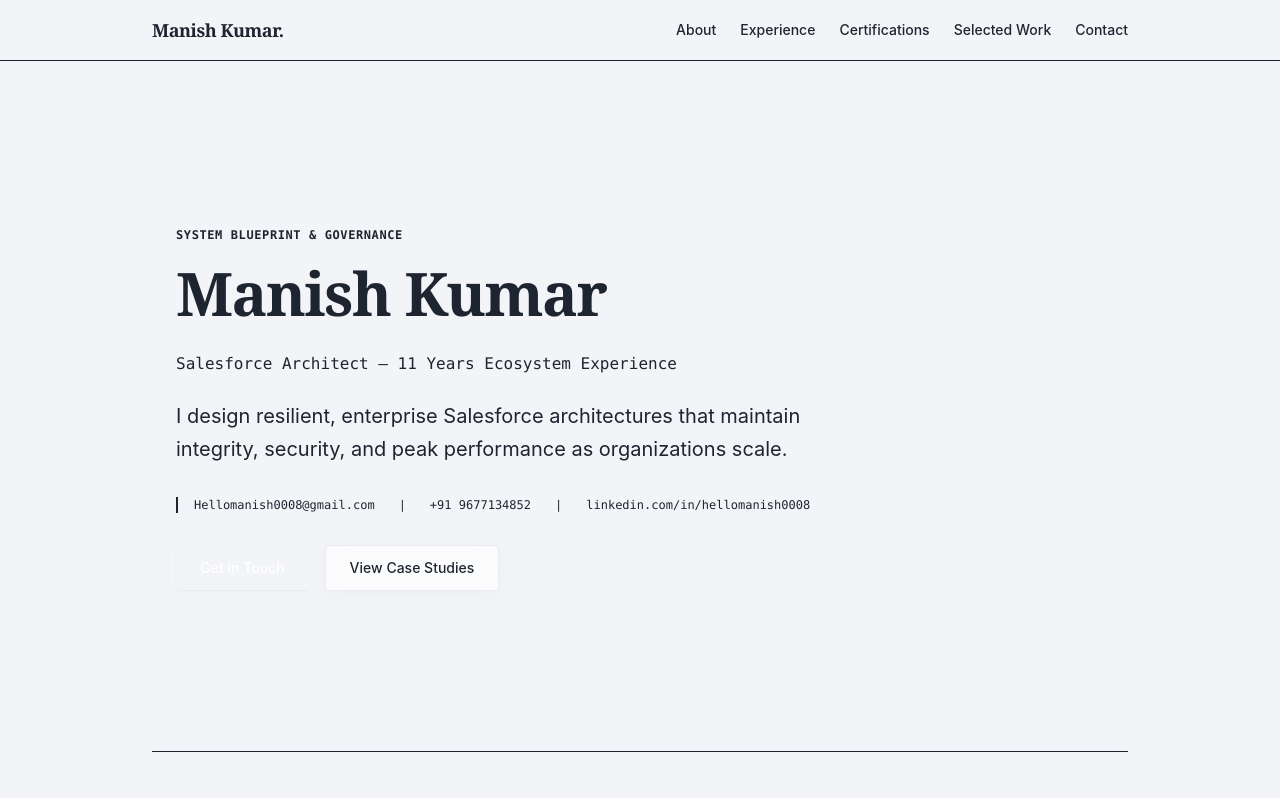
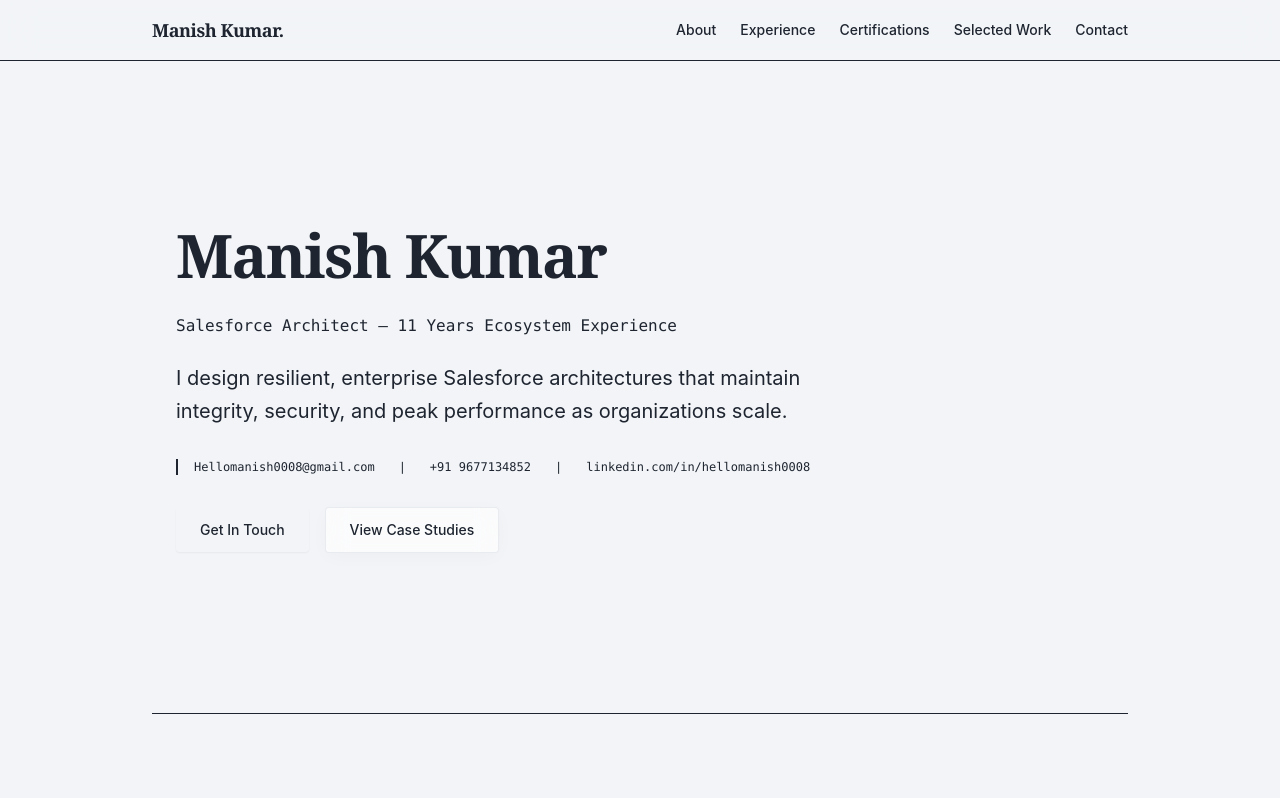
Before and after one commit to manishkumar9/manish-portfolio, a React (Vite) app: page / in a window 1280 px wide. Shown: the top 798 px of the page. Built offline with nearby package versions, Linux system fonts and the light colour scheme; a web font is replaced by a local one.

Commit message:
colour change

```diff
--- a/src/App.tsx
+++ b/src/App.tsx
@@ -187,9 +187,6 @@ export default function App(): ReactNode {
           {/* SECTION 1: HERO */}
           <section id="hero" className="py-24 md:py-32 border-b border-paper-200 relative animate-blueprint-entrance">
             <div className="relative z-10 px-6 py-8 max-w-3xl">
-              <span className="inline-block font-mono text-xs tracking-wider text-ochre uppercase font-semibold mb-4">
-                System Blueprint & Governance
-              </span>
               <h1 className="font-serif text-4xl sm:text-5xl md:text-6xl font-bold text-ink-900 tracking-tight leading-[1.15] mb-6">
                 Manish Kumar
               </h1>
@@ -218,7 +215,7 @@ export default function App(): ReactNode {
               <div className="flex items-center gap-4">
                 <a
                   href="#contact"
-                  className="px-6 py-3 bg-archBlue text-white font-medium text-sm rounded hover:bg-archBlue-hover transition-colors shadow-xs"
+                  className="px-6 py-3 bg-archBlue text-blue font-medium text-sm rounded hover:bg-archBlue-hover transition-colors shadow-xs"
                 >
                   Get In Touch
                 </a>
@@ -421,7 +418,7 @@ export default function App(): ReactNode {
             <div className="flex flex-wrap items-center gap-4">
               <a
                 href="mailto:Hellomanish0008@gmail.com"
-                className="inline-flex items-center gap-3 px-8 py-4 bg-archBlue text-white font-medium text-base rounded hover:bg-archBlue-hover transition-colors shadow-xs group"
+                className="inline-flex items-center gap-3 px-8 py-4 bg-archBlue text-blue font-medium text-base rounded hover:bg-archBlue-hover transition-colors shadow-xs group"
               >
                 <span>Hellomanish0008@gmail.com</span>
                 <span className="group-hover:translate-x-1 transition-transform">→</span>
```
